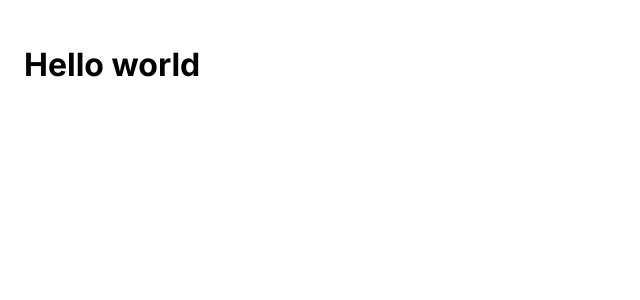
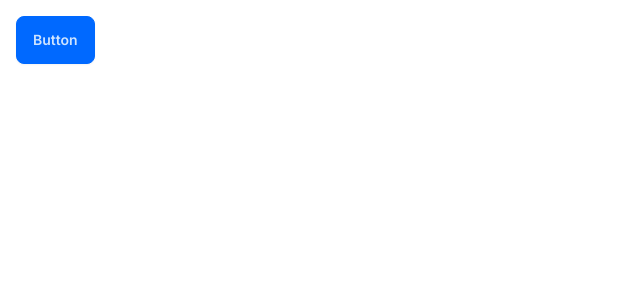
Before and after one commit to Arslan49sp/mosh-hamadani, a Next.js app in the folder next-app/: page / in a window 1280 px wide. Shown: the top 300 px of the page, without its empty margins (0-640 px from the left). Built offline with nearby package versions, Linux system fonts and the light colour scheme.

Commit message:
configure daisyUI

```diff
--- a/next-app/app/globals.css
+++ b/next-app/app/globals.css
@@ -1,18 +1,14 @@
-/* @tailwind base;
+@tailwind base;
 @tailwind components;
-@tailwind utilities; */
+@tailwind utilities;
 
 :root {
   --foreground-rgb: 0, 0, 0;
-  --background-start-rgb: 214, 219, 220;
-  --background-end-rgb: 255, 255, 255;
 }
 
 @media (prefers-color-scheme: dark) {
   :root {
     --foreground-rgb: 255, 255, 255;
-    --background-start-rgb: 0, 0, 0;
-    --background-end-rgb: 0, 0, 0;
   }
 }
 
--- a/next-app/app/layout.tsx
+++ b/next-app/app/layout.tsx
@@ -1,22 +1,22 @@
-import './globals.css'
-import type { Metadata } from 'next'
-import { Inter } from 'next/font/google'
+import "./globals.css";
+import type { Metadata } from "next";
+import { Inter } from "next/font/google";
 
-const inter = Inter({ subsets: ['latin'] })
+const inter = Inter({ subsets: ["latin"] });
 
 export const metadata: Metadata = {
-  title: 'Create Next App',
-  description: 'Generated by create next app',
-}
+  title: "Create Next App",
+  description: "Generated by create next app",
+};
 
 export default function RootLayout({
   children,
 }: {
-  children: React.ReactNode
+  children: React.ReactNode;
 }) {
   return (
-    <html lang="en">
+    <html lang="en" data-theme="winter">
       <body className={inter.className}>{children}</body>
     </html>
-  )
+  );
 }
--- a/next-app/app/page.tsx
+++ b/next-app/app/page.tsx
@@ -1,7 +1,7 @@
 export default function Home() {
   return (
     <main>
-      <h1>Hello world</h1>
+      <button className="btn btn-primary ">Button</button>
     </main>
   );
 }
--- a/next-app/package.json
+++ b/next-app/package.json
@@ -24,6 +24,6 @@
     "typescript": "5.3.3"
   },
   "devDependencies": {
-    "daisyui": "^4.4.23"
+    "daisyui": "^4.12.23"
   }
 }
--- a/next-app/tailwind.config.ts
+++ b/next-app/tailwind.config.ts
@@ -1,20 +1,23 @@
-import type { Config } from 'tailwindcss'
+import type { Config } from "tailwindcss";
 
 const config: Config = {
   content: [
-    './pages/**/*.{js,ts,jsx,tsx,mdx}',
-    './components/**/*.{js,ts,jsx,tsx,mdx}',
-    './app/**/*.{js,ts,jsx,tsx,mdx}',
+    "./pages/**/*.{js,ts,jsx,tsx,mdx}",
+    "./components/**/*.{js,ts,jsx,tsx,mdx}",
+    "./app/**/*.{js,ts,jsx,tsx,mdx}",
   ],
   theme: {
     extend: {
       backgroundImage: {
-        'gradient-radial': 'radial-gradient(var(--tw-gradient-stops))',
-        'gradient-conic':
-          'conic-gradient(from 180deg at 50% 50%, var(--tw-gradient-stops))',
+        "gradient-radial": "radial-gradient(var(--tw-gradient-stops))",
+        "gradient-conic":
+          "conic-gradient(from 180deg at 50% 50%, var(--tw-gradient-stops))",
       },
     },
   },
-  plugins: [],
-}
-export default config
+  plugins: [require("daisyui")],
+  daisyui: {
+    themes: ["winter"],
+  },
+};
+export default config;
```
Also changed, not shown: 1 other file (tests, documents, lock files or other folders).
